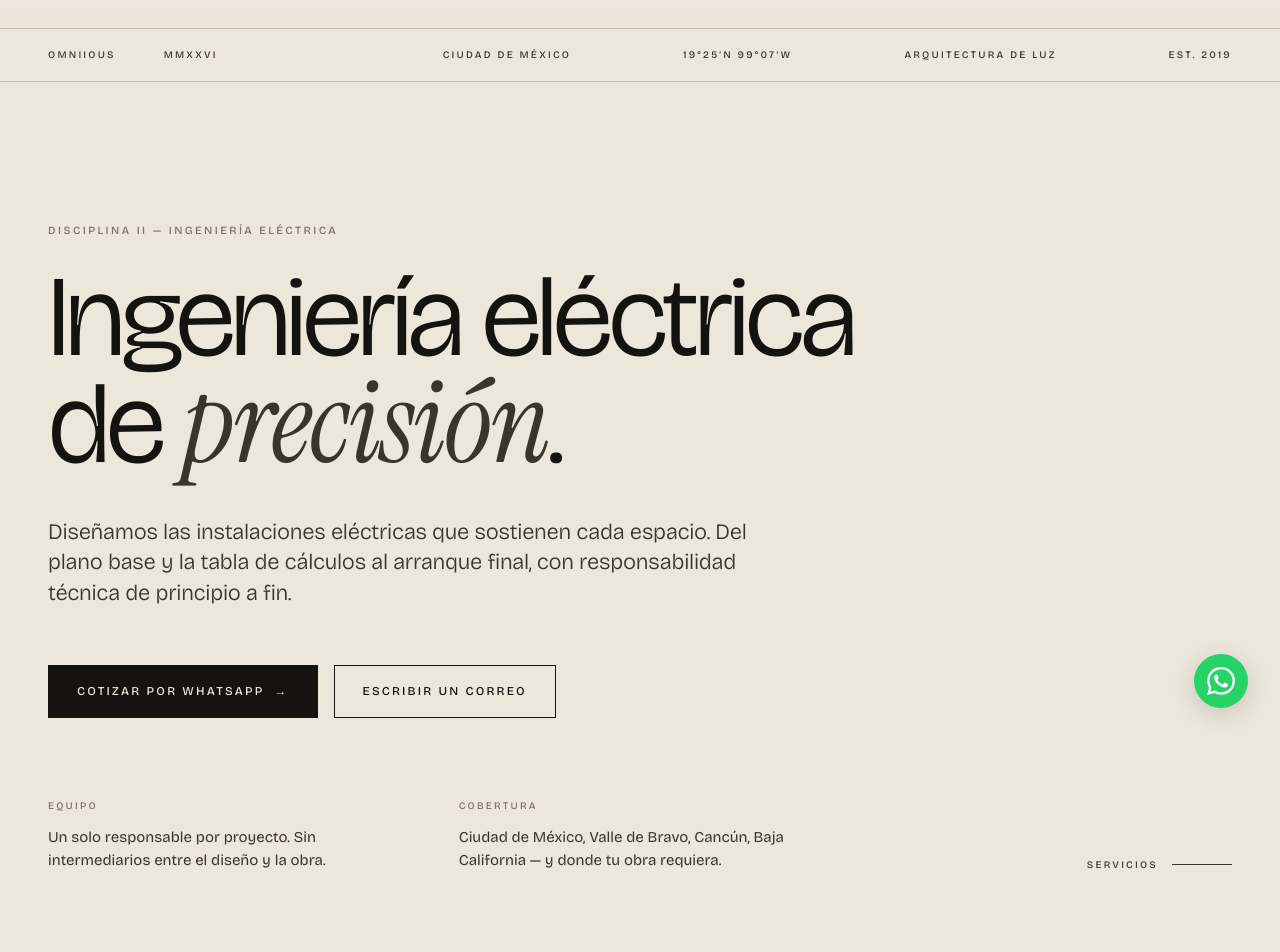
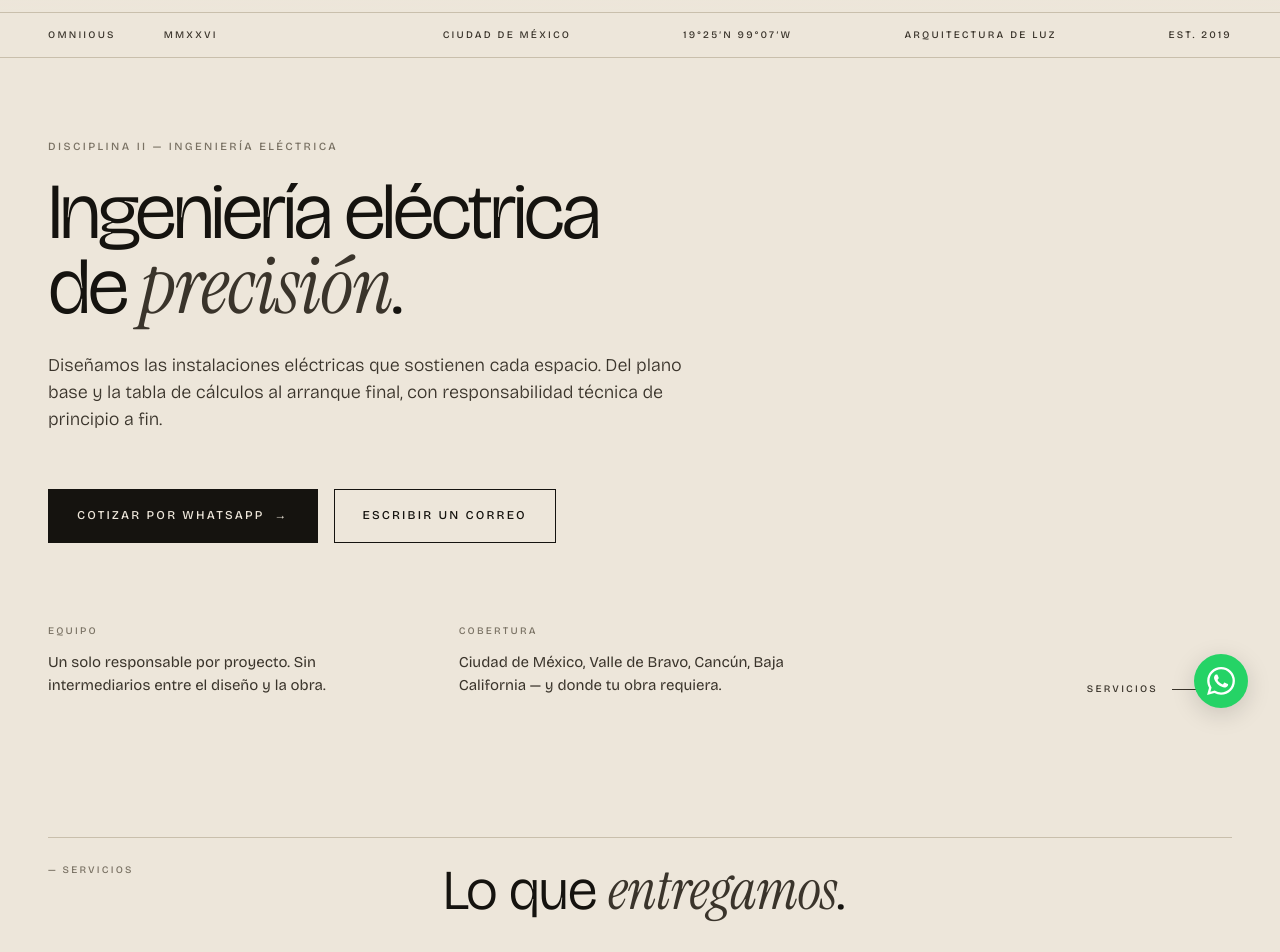
Before and after one commit to EliasMicha/omniious-web, a React (Vite) app: page /electrica in a window 1280 px wide. Shown: the part 60-1012 px from the top of the page. Built offline with nearby package versions, Linux system fonts and the light colour scheme; no server answers; the database is empty.

Commit message:
style: bajar escala tipografica para que respire en pantallas grandes

```diff
--- a/src/styles/global.css
+++ b/src/styles/global.css
@@ -29,7 +29,7 @@ body {
 nav.site-nav {
   position: fixed; top: 0; left: 0; right: 0;
   z-index: 100;
-  padding: 28px 48px;
+  padding: 22px 48px;
   display: flex; justify-content: space-between; align-items: center;
   background: linear-gradient(to bottom, var(--cream) 60%, rgba(237, 230, 218, 0));
   transition: all .4s ease;
@@ -64,10 +64,10 @@ nav.site-nav ul a.active::after { width: 100%; }
   display: grid; grid-template-columns: 1fr 2fr;
   border-top: 1px solid var(--line);
   border-bottom: 1px solid var(--line);
-  padding: 18px 48px;
+  padding: 14px 48px;
   font-size: 10px; letter-spacing: .22em; text-transform: uppercase;
   color: var(--ink-soft);
-  margin-top: 88px;
+  margin-top: 72px;
   font-weight: 500;
 }
 .ficha > div { display: flex; gap: 48px; }
@@ -75,18 +75,19 @@ nav.site-nav ul a.active::after { width: 100%; }
 
 /* ============ HERO ============ */
 .hero {
-  min-height: 92vh;
-  padding: 60px 48px 80px;
+  min-height: 88vh;
+  padding: 40px 48px 80px;
   position: relative;
   display: flex; flex-direction: column; justify-content: space-between;
 }
 .hero-title {
   font-family: var(--sans);
-  font-size: clamp(60px, 11vw, 200px);
-  line-height: .9; font-weight: 300;
-  letter-spacing: -.035em;
-  margin-top: 80px;
+  font-size: clamp(52px, 7.6vw, 132px);
+  line-height: .92; font-weight: 300;
+  letter-spacing: -.04em;
+  margin-top: 40px;
   font-variation-settings: "opsz" 96;
+  max-width: 1400px;
 }
 .hero-title .line {
   display: block;
@@ -139,11 +140,11 @@ nav.site-nav ul a.active::after { width: 100%; }
 }
 
 /* ============ SECTION WRAPPER ============ */
-section { padding: 140px 48px; position: relative; }
+section { padding: 100px 48px; position: relative; }
 .section-header {
   display: grid; grid-template-columns: 1fr 2fr;
   border-top: 1px solid var(--line);
-  padding-top: 28px; margin-bottom: 100px;
+  padding-top: 24px; margin-bottom: 64px;
 }
 .section-num {
   font-size: 10px; letter-spacing: .22em; text-transform: uppercase;
@@ -151,9 +152,10 @@ section { padding: 140px 48px; position: relative; }
 }
 .section-title {
   font-family: var(--sans);
-  font-size: clamp(40px, 6vw, 96px);
-  line-height: .95; font-weight: 300; letter-spacing: -.025em;
-  font-variation-settings: "opsz" 96;
+  font-size: clamp(34px, 4.4vw, 72px);
+  line-height: .98; font-weight: 300; letter-spacing: -.025em;
+  font-variation-settings: "opsz" 64;
+  max-width: 1100px;
 }
 .section-title em {
   font-family: var(--serif);
@@ -170,9 +172,9 @@ section { padding: 140px 48px; position: relative; }
 }
 #nosotros .lead {
   font-family: var(--sans);
-  font-size: 32px; line-height: 1.2; font-weight: 300;
-  letter-spacing: -.018em;
-  font-variation-settings: "opsz" 64;
+  font-size: 24px; line-height: 1.3; font-weight: 300;
+  letter-spacing: -.015em;
+  font-variation-settings: "opsz" 32;
 }
 #nosotros .lead em {
   font-family: var(--serif);
@@ -188,13 +190,13 @@ section { padding: 140px 48px; position: relative; }
 }
 #nosotros .stats {
   display: grid; grid-template-columns: repeat(4, 1fr);
-  gap: 40px; margin-top: 100px;
-  padding-top: 40px; border-top: 1px solid var(--line);
+  gap: 40px; margin-top: 64px;
+  padding-top: 32px; border-top: 1px solid var(--line);
 }
 .stat .num {
   font-family: var(--sans);
-  font-size: 64px; font-weight: 300; line-height: 1; letter-spacing: -.025em;
-  font-variation-settings: "opsz" 64;
+  font-size: 52px; font-weight: 300; line-height: 1; letter-spacing: -.025em;
+  font-variation-settings: "opsz" 48;
 }
 .stat .num sup { font-size: 24px; vertical-align: super; color: var(--ink-mute); }
 .stat .label {
@@ -210,13 +212,13 @@ section { padding: 140px 48px; position: relative; }
 }
 .disc-card {
   display: block;
-  padding: 48px 36px;
+  padding: 36px 28px;
   background: var(--cream-light);
   border: 1px solid var(--line);
   text-decoration: none; color: var(--ink);
   transition: all .5s ease;
   position: relative;
-  min-height: 380px;
+  min-height: 320px;
   display: flex; flex-direction: column; justify-content: space-between;
 }
 .disc-card:hover {
@@ -235,8 +237,8 @@ section { padding: 140px 48px; position: relative; }
 }
 .disc-name {
   font-family: var(--sans);
-  font-size: 38px; font-weight: 300; line-height: 1; letter-spacing: -.025em;
-  font-variation-settings: "opsz" 64;
+  font-size: 30px; font-weight: 300; line-height: 1.05; letter-spacing: -.025em;
+  font-variation-settings: "opsz" 48;
 }
 .disc-name em {
   font-family: var(--serif);
@@ -287,8 +289,8 @@ section { padding: 140px 48px; position: relative; }
 }
 .solution .name {
   font-family: var(--sans);
-  font-size: 42px; font-weight: 300; line-height: 1; letter-spacing: -.025em;
-  font-variation-settings: "opsz" 64;
+  font-size: 32px; font-weight: 300; line-height: 1.05; letter-spacing: -.025em;
+  font-variation-settings: "opsz" 48;
 }
 .solution .desc {
   font-size: 14px; line-height: 1.7;
@@ -301,7 +303,7 @@ section { padding: 140px 48px; position: relative; }
 }
 
 /* ============ PROYECTOS ============ */
-#proyectos { background: var(--cream-dark); padding: 140px 0; }
+#proyectos { background: var(--cream-dark); padding: 100px 0; }
 #proyectos .section-header,
 #proyectos .projects-intro { padding: 0 48px; }
 .projects-grid {
@@ -345,8 +347,8 @@ section { padding: 140px 48px; position: relative; }
 }
 .project-name {
   font-family: var(--sans);
-  font-size: 38px; font-weight: 300; line-height: 1; letter-spacing: -.022em;
-  font-variation-settings: "opsz" 64;
+  font-size: 30px; font-weight: 300; line-height: 1.05; letter-spacing: -.022em;
+  font-variation-settings: "opsz" 48;
 }
 .project-type {
   font-size: 11px; letter-spacing: .18em; text-transform: uppercase;
@@ -371,8 +373,8 @@ section { padding: 140px 48px; position: relative; }
 .brand:hover { background: var(--cream-light); }
 .brand .mark {
   font-family: var(--sans);
-  font-size: 44px; font-weight: 300; line-height: .95; letter-spacing: -.025em;
-  font-variation-settings: "opsz" 64;
+  font-size: 34px; font-weight: 300; line-height: 1; letter-spacing: -.025em;
+  font-variation-settings: "opsz" 48;
 }
 .brand .mark em {
   font-family: var(--serif);
@@ -423,7 +425,7 @@ section { padding: 140px 48px; position: relative; }
 
 /* ============ CONTACTO ============ */
 #contacto {
-  padding: 140px 48px 80px;
+  padding: 100px 48px 60px;
   background: var(--ink); color: var(--cream);
 }
 #contacto .section-header { border-color: rgba(237, 230, 218, .2); }
@@ -436,8 +438,8 @@ section { padding: 140px 48px; position: relative; }
 }
 .contact-lead {
   font-family: var(--sans);
-  font-size: 48px; line-height: 1.1; font-weight: 300; letter-spacing: -.025em;
-  font-variation-settings: "opsz" 64;
+  font-size: 36px; line-height: 1.15; font-weight: 300; letter-spacing: -.025em;
+  font-variation-settings: "opsz" 48;
 }
 .contact-lead em {
   font-family: var(--serif);
@@ -491,22 +493,22 @@ footer.site-footer {
 
 /* ============ DISCIPLINE LANDING ============ */
 .discipline-hero {
-  min-height: 92vh;
-  padding: 60px 48px 80px;
+  min-height: 78vh;
+  padding: 40px 48px 60px;
   display: flex; flex-direction: column; justify-content: space-between;
 }
 .discipline-eyebrow {
   font-size: 11px; letter-spacing: .22em; text-transform: uppercase;
-  color: var(--ink-mute); margin-bottom: 24px; font-weight: 500;
-  margin-top: 80px;
+  color: var(--ink-mute); margin-bottom: 18px; font-weight: 500;
+  margin-top: 40px;
 }
 .discipline-title {
   font-family: var(--sans);
-  font-size: clamp(56px, 9vw, 168px);
-  line-height: .92; font-weight: 300;
-  letter-spacing: -.035em;
+  font-size: clamp(48px, 6.2vw, 116px);
+  line-height: .95; font-weight: 300;
+  letter-spacing: -.038em;
   font-variation-settings: "opsz" 96;
-  max-width: 1100px;
+  max-width: 1200px;
 }
 .discipline-title em {
   font-family: var(--serif);
@@ -517,11 +519,11 @@ footer.site-footer {
 }
 .discipline-lead {
   font-family: var(--sans);
-  font-size: 22px; line-height: 1.4; font-weight: 300;
-  max-width: 720px;
-  margin-top: 40px;
+  font-size: 18px; line-height: 1.5; font-weight: 300;
+  max-width: 640px;
+  margin-top: 28px;
   color: var(--ink-soft);
-  letter-spacing: -.012em;
+  letter-spacing: -.005em;
 }
 .discipline-cta-row {
   display: flex; gap: 16px; align-items: center;
@@ -544,7 +546,7 @@ footer.site-footer {
 .btn-secondary:hover { background: var(--ink); color: var(--cream); }
 
 .discipline-services {
-  padding: 120px 48px;
+  padding: 80px 48px;
 }
 .services-grid {
   display: grid; grid-template-columns: 1fr 1fr;
@@ -603,9 +605,9 @@ footer.site-footer {
 }
 .project-detail .description {
   font-family: var(--sans);
-  font-size: 24px; line-height: 1.45; font-weight: 300;
+  font-size: 19px; line-height: 1.55; font-weight: 300;
   color: var(--ink-soft);
-  letter-spacing: -.015em;
+  letter-spacing: -.012em;
 }
 .project-detail .gallery {
   padding: 80px 48px;
```
